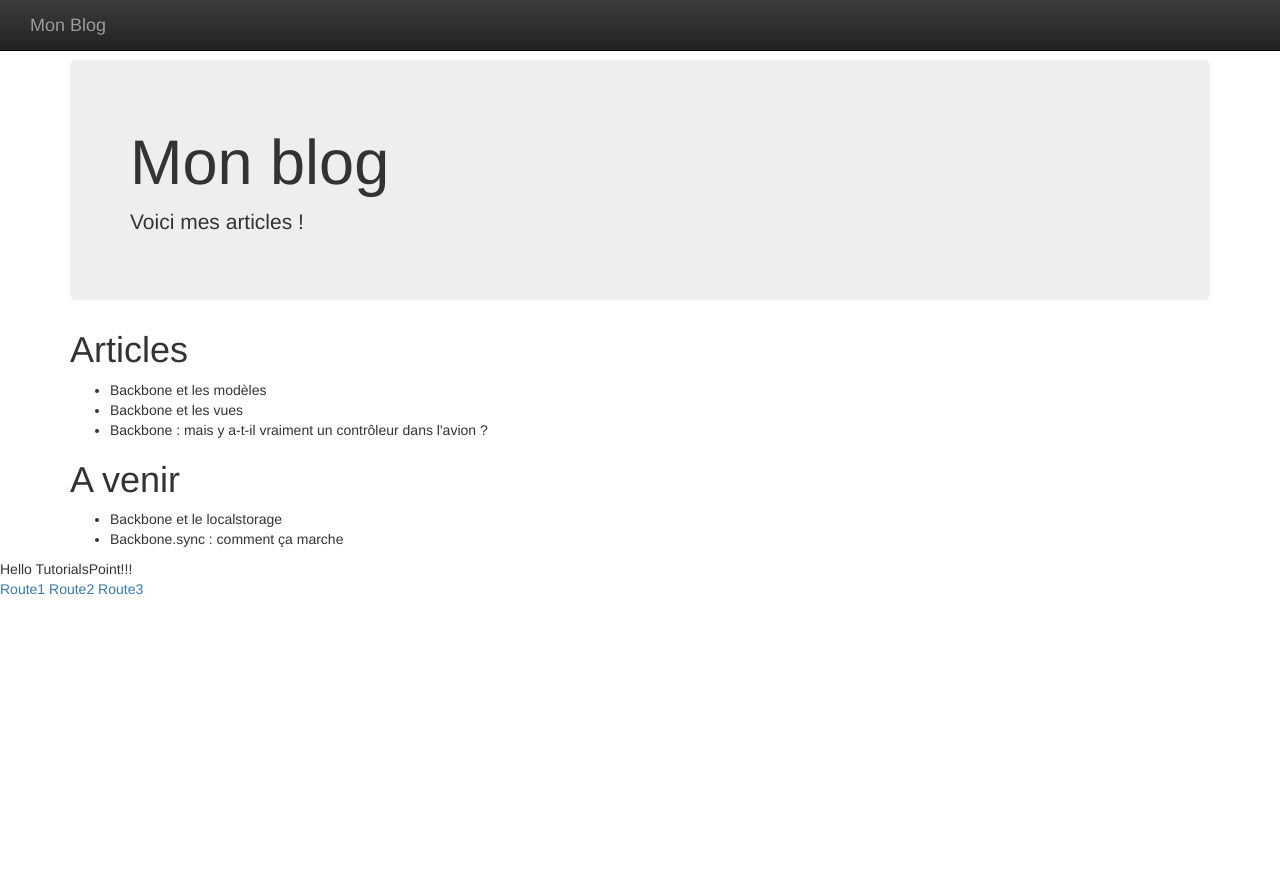
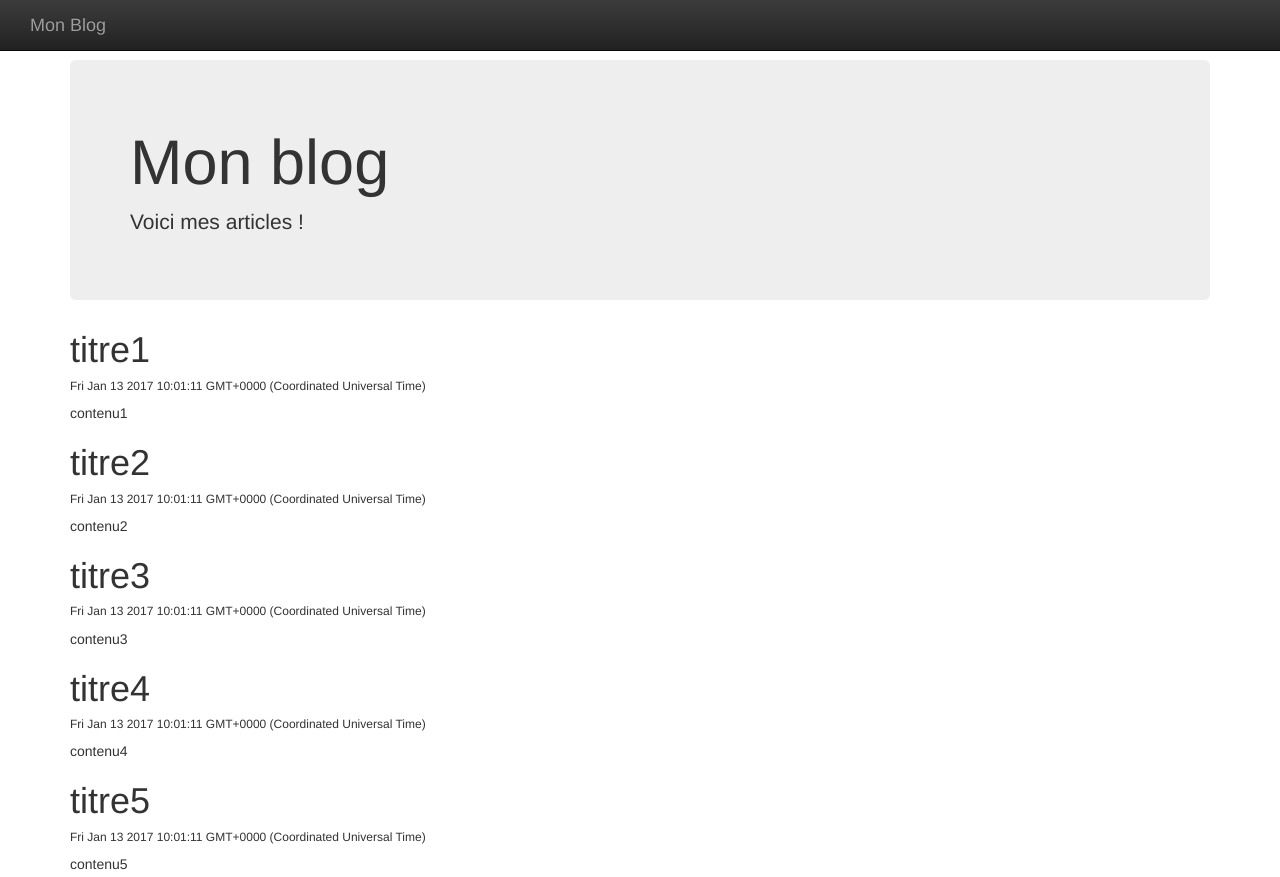
Before and after one commit to BenoitPro/micro-architecture, a plain HTML site: page web/src/index.html in a window 1280 px wide. Shown: the top 877 px of the page. Before the commit the page ends 800 px from the top, so only its background shows below. Drawn offline with Linux system fonts and the light colour scheme.

Commit message:
Collection, Model et Vue d'un article

```diff
--- a/web/src/index.html
+++ b/web/src/index.html
@@ -35,23 +35,21 @@
             </p>
         </div>
 
-        <div id="articles_box">
+        <!-- ici notre template -->
+        <script type="text/template" id="articles-tpl">
 
-            <h1 id="current_articles_title">Articles</h1>
+            <% _.each(articles, function(article) { %>
+                <h1><%= article.title %></h1>
+                <h6><%= article.publishedAt %></h6>
+                <p>
+                    <%= article.content %>
+                </p>
+                <% }); %>
 
-            <ul id="current_articles_list">
-                <li>Backbone et les modèles</li>
-                <li>Backbone et les vues</li>
-                <li>Backbone : mais y a-t-il vraiment un contrôleur dans l'avion ?</li>
-            </ul>
+        </script>
+        <!-- les données seront affichées ici -->
+        <div id="articles-container"></div>
 
-            <h1 id="next_articles_title">A venir</h1>
-
-            <ul id="next_articles_list">
-                <li>Backbone et le localstorage</li>
-                <li>Backbone.sync : comment ça marche</li>
-            </ul>
-        </div>
     </div>
 
 
@@ -67,6 +65,10 @@
     <script src="js/plugins.js"></script>
     <script src="js/main.js"></script>
 
+    <script>
+        console.log('aa');
+    </script>
+
 </body>
 
 </html>
--- a/web/src/js/main.js
+++ b/web/src/js/main.js
@@ -1,4 +1,4 @@
-console.log('Main.js')
+console.log('Main.js');
 
 var AppView = Backbone.View.extend({
     // el - stands for element. Every view has an element associated with HTML content, will be rendered.
@@ -16,7 +16,7 @@ var AppView = Backbone.View.extend({
 var appView = new AppView();
 
 
-//'Router' is a name of the router class
+// 'Router' is a name of the router class
 var Router = Backbone.Router.extend({
 
     //The 'routes' maps URLs with parameters to functions on your router
@@ -37,25 +37,98 @@ var router = new Router();
 Backbone.history.start();
 
 //////////////////////
+$(document).ready(function() {
+    console.log("ready 6!");
+    console.log("window.blog", "window.blog");
 
-$(function() {
-    //permettra d'accéder à nos variables en mode console
-    window.blog = {};
+    // Permet d'accéder à nos variables en mode console
+    window.app = {};
 
     /*--- Modèle article ---*/
 
-    // une "sorte" de classe Article
-    blog.Article = Backbone.Model.extend({
-        //les valeurs par défaut d'un article
+    //  Sorte de classe Article
+    app.Article = Backbone.Model.extend({
+        // les valeurs par défaut d'un article
         defaults: {
             title: "titre de l'article",
             content: "contenu de l'article",
-            publishedAt: new Date()
+            // publishedAt: new Date()
+
         },
         // s'exécute à la création d'un article
         initialize: function() {
-            console.log("Création d'un nouvel article")
+            console.log("Création d'un nouvel article");
+
+            this.set("publishedAt", new Date());
         }
     });
 
+
+
+
+    // Collection
+    app.Articles = Backbone.Collection.extend({
+        model: app.Article,
+        initialize: function() {
+            console.log("Création d'une collection d'articles")
+        }
+    });
+
+
+    /*--- bootstrap ---*/
+    app.articles = new app.Articles();
+
+    app.articles.add(new app.Article({
+        title: "titre1",
+        content: "contenu1"
+    }));
+    app.articles.add(new app.Article({
+        title: "titre2",
+        content: "contenu2"
+    }));
+    app.articles.add(new app.Article({
+        title: "titre3",
+        content: "contenu3"
+    }));
+    app.articles.add(new app.Article({
+        title: "titre4",
+        content: "contenu4"
+    }));
+    app.articles.add(new app.Article({
+        title: "titre5",
+        content: "contenu5"
+    }));
+
+
+
+    /*--- Vues ---*/
+    app.ArticlesView = Backbone.View.extend({
+        el: $("#articles-container"),
+
+        initialize: function() {
+            this.template = _.template($("#articles-tpl").html());
+
+            /*--- binding ---*/
+            _.bindAll(this, 'render');
+
+            this.collection.bind('change', this.render);
+            this.collection.bind('add', this.render);
+            this.collection.bind('remove', this.render);
+            /*---------------*/
+        },
+
+        render: function() {
+            var renderedContent = this.template({
+                articles: this.collection.toJSON()
+            });
+            $(this.el).html(renderedContent);
+            return this;
+        }
+    });
+
+    articlesView = new app.ArticlesView({
+        collection: app.articles
+    });
+    articlesView.render();
+
 });
```
